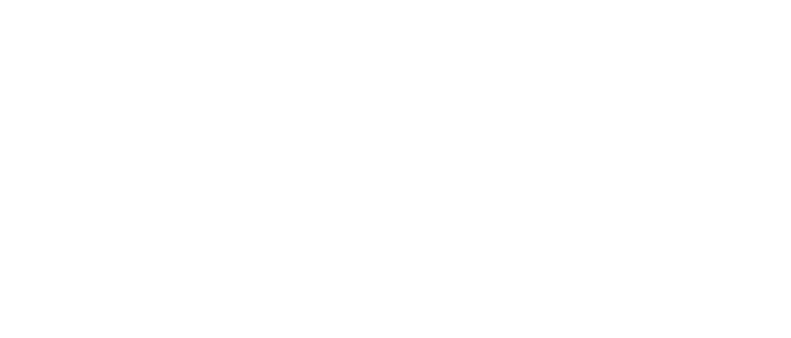
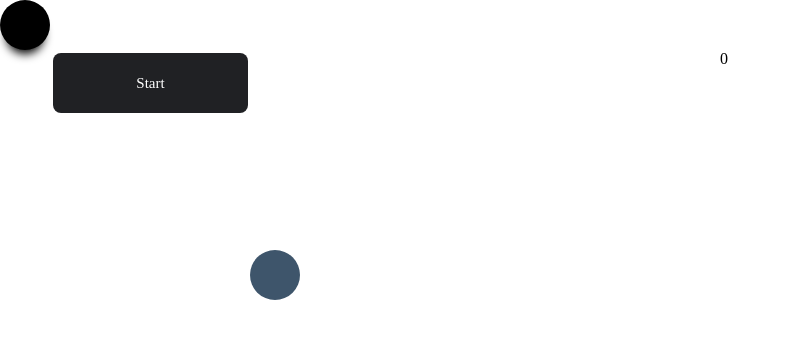
Before and after one commit to Suraj-Rajmane/React-Assignment-4---Timed-Golf, a React app: page / in a window 1280 px wide. Shown: the whole page, without its empty margins (0-791 px from the left). Built offline with nearby package versions, Linux system fonts and the light colour scheme.

Commit message:
working fine except ball and timer is not stopping

```diff
--- a/src/components/App.js
+++ b/src/components/App.js
@@ -1,26 +1,97 @@
-import React, { Component, useState } from "react";
-import "../styles/App.css";
-class Timer extends React.Component {
-  constructor(props) {
-    super(props);
-    this.state = { time: 0, x: 0, y: 0 };
-  }
-  componentDidMount() {
+import React, { useState, useEffect } from "react";
+import '../styles/App.css';
 
-  }
+const App = () => {
 
-  componentWillUnmount() {
+  const [ballPosition, setBallPosition] = useState({ left: 0, top: 0 });
+
+  const [time, setTime] = useState(0);
+
+  let intervalID = 0;
+
+  useEffect(() => {
+    // console.log("useEffect called");
+
+    if(ballPosition.left == 250 && ballPosition.top == 250) {
+
+      // console.log("ball reached the destination");
+
+      window.removeEventListener("keydown", moveBall);
+      clearInterval(intervalID);
+    }
+
+
+  }, [ballPosition]);
+
+
+  const moveBall = (event) => {
+
+      switch (event.key) {
+        case "ArrowRight"://right
+          setBallPosition((ballPosition) => {
+            return {
+              left: ballPosition.left + 5,
+              top: ballPosition.top,
+            }
+          });
+          break;
+        case "ArrowDown"://down
+          setBallPosition((ballPosition) => {
+            return {
+              left: ballPosition.left,
+              top: ballPosition.top + 5,
+            }
+          });
+          break;
+        case "ArrowLeft"://left
+          setBallPosition((ballPosition) => {
+            return {
+              left: ballPosition.left - 5,
+              top: ballPosition.top,
+            }
+          });
+          break;
+        case "ArrowUp"://up
+          setBallPosition((ballPosition) => {
+            return {
+              left: ballPosition.left,
+              top: ballPosition.top - 5,
+            }
+          });
+          break;
+
+      }
 
   }
 
 
 
-  render() {
-    return (
- <>
-</>
-    );
-  }
+  const buttonClickHandler = () => {
+    intervalID = setInterval(() => {
+      setTime((prevState) => prevState + 1);
+    }, 1000)
+
+    window.addEventListener("keydown", moveBall);
+    // console.log("eventListener added");
+
+
+  };
+
+
+  return (
+    <div>
+      <div
+        className="ball"
+        style={{
+          left: ballPosition.left + "px",
+          top: ballPosition.top + "px",
+        }}
+      ></div>
+      <div className="hole"></div>
+      <div className="heading-timer">{time}</div>
+      <button className="start" onClick={buttonClickHandler} >Start</button>
+    </div>
+  );
 }
 
-export default Timer;
+export default App;
--- a/src/styles/App.css
+++ b/src/styles/App.css
@@ -6,7 +6,7 @@
 
 @import url("https://fonts.googleapis.com/css2?family=Fredoka+One&family=Roboto:ital,wght@1,100&display=swap");
 
-.ballProvider {
+.start {
   font-family: "Fredoka One", cursive;
   background-color: #202124;
   color: white;
@@ -15,8 +15,9 @@
   border-radius: 8px;
   border: none;
   width: 195px;
-  margin: 15px;
+  margin: 45px;
   height: 60px;
+
 
 }
 
```
Also changed, not shown: 1 other file.
